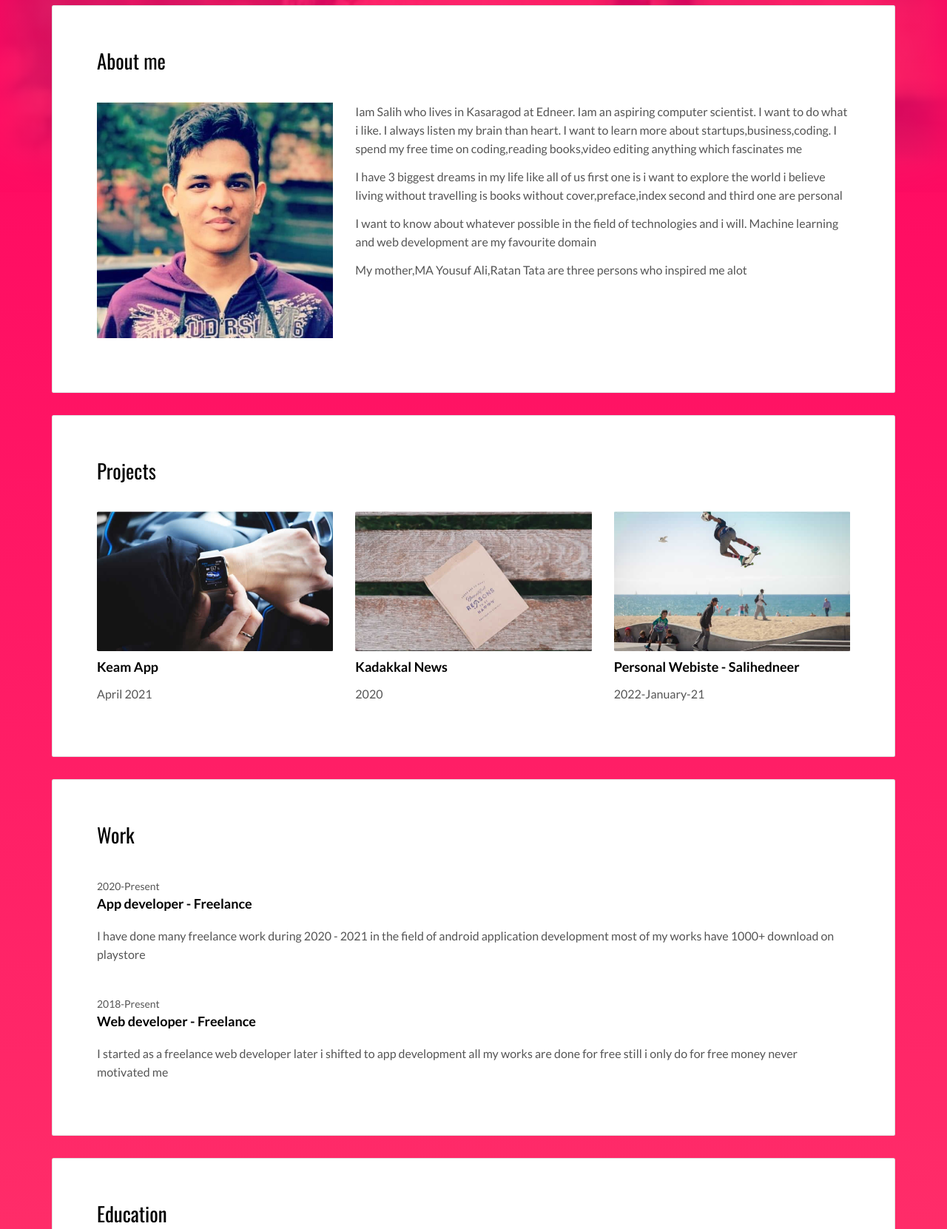
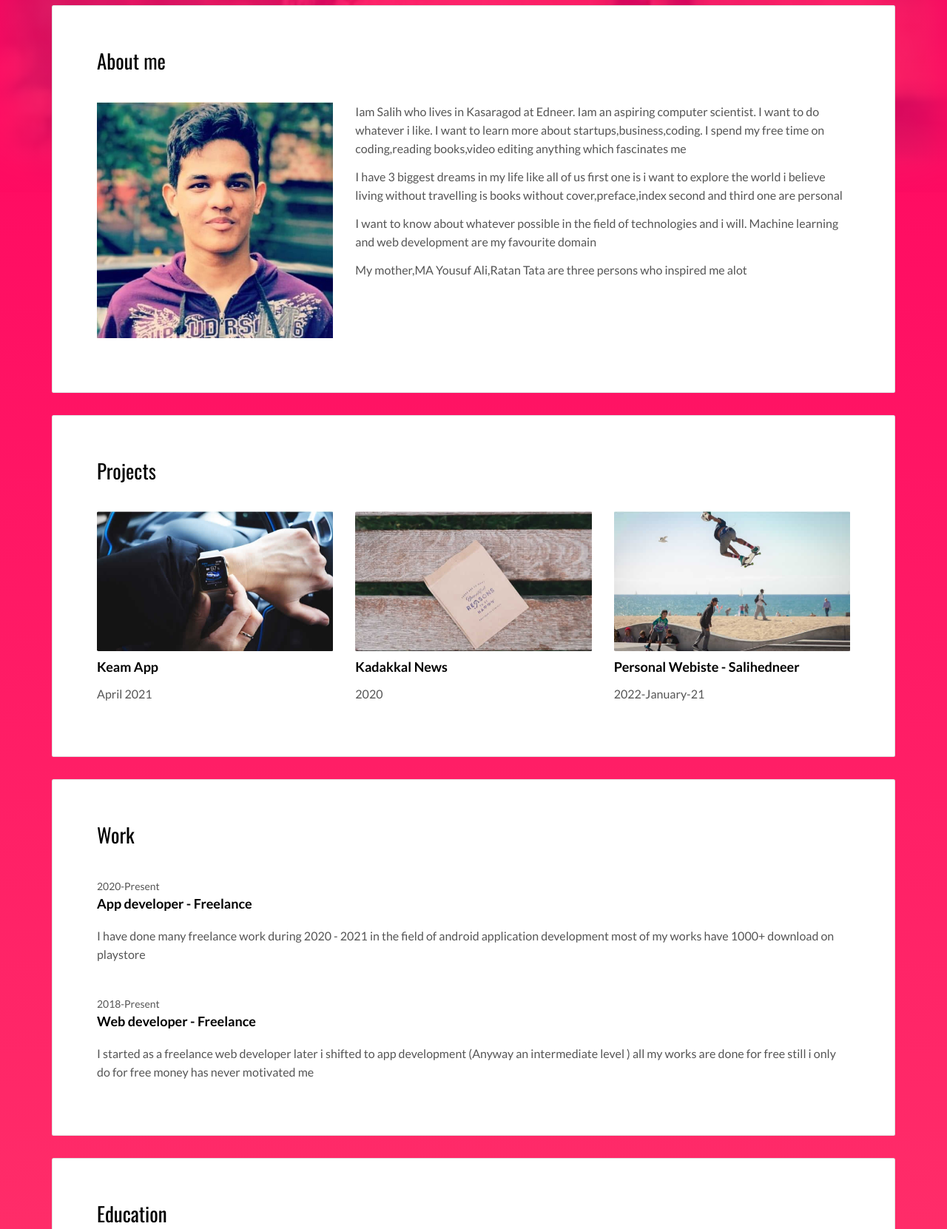
Before and after one commit to salihednr/personal, a plain HTML site: page index.html in a window 1280 px wide. Shown: the part 300-1961 px from the top of the page at 74% size. Drawn offline with nearby package versions, Linux system fonts and the light colour scheme.

Commit message:
Update index.html

```diff
--- a/index.html
+++ b/index.html
@@ -63,7 +63,7 @@
               </div>
               <div class="col-md-8">
 
-              <p>Iam Salih who lives in Kasaragod at Edneer. Iam an aspiring computer scientist. I want to do what i like. I always listen my brain than heart. I want to learn more about startups,business,coding. I spend my free time on coding,reading books,video editing anything which fascinates me </p>
+              <p>Iam Salih who lives in Kasaragod at Edneer. Iam an aspiring computer scientist. I want to do whatever i like. I want to learn more about startups,business,coding. I spend my free time on coding,reading books,video editing anything which fascinates me </p>
               <p>I have 3 biggest dreams in my life like all of us first one is i want to explore the world i believe living without travelling is books without cover,preface,index second and third one are personal </p>
                <p>I want to know about whatever possible in the field of technologies and i will. Machine learning and web development are my favourite domain</p>
                <p>My mother,MA Yousuf Ali,Ratan Tata are three persons who inspired me alot</p>
@@ -110,7 +110,7 @@
               <small class="date">2018-Present</small>
               <h3 class="h5 date-title">Web developer - <a href="#" title="">Freelance</a></h3>
 
-              <p>I started as a freelance web developer later i shifted to app development all my works are done for free still i only do for free money never motivated me</p>
+              <p>I started as a freelance web developer later i shifted to app development (Anyway an intermediate level ) all my works are done for free still i only do for free money has never motivated me</p>
             </div>
           </div>
         </div>
```
